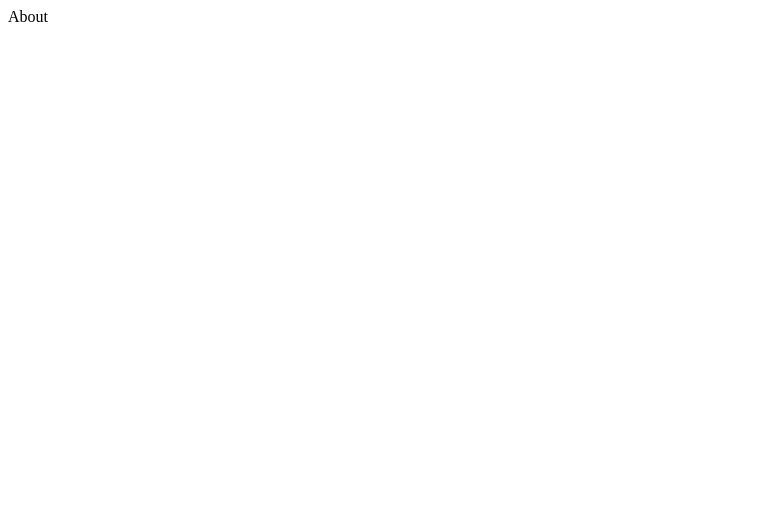
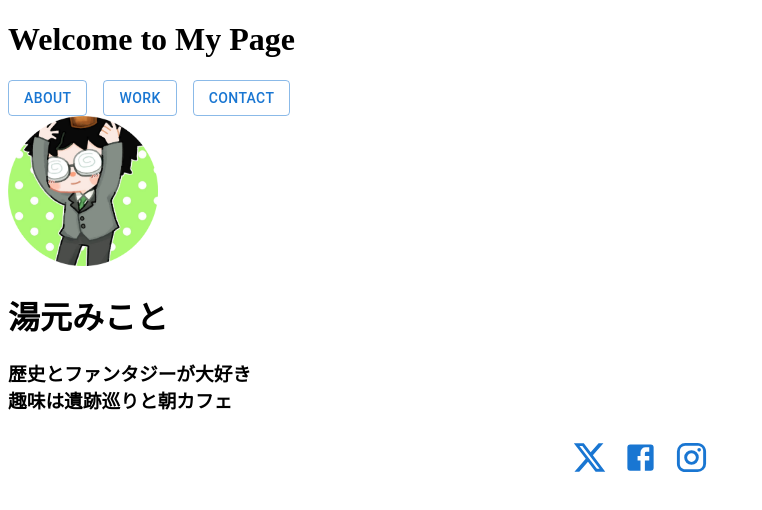
Before and after one commit to yoheihe/study, a Next.js app: page /about in a window 1280 px wide. Shown: the top 510 px of the page, without its empty margins (0-762 px from the left). Built offline with nearby package versions, Linux system fonts and the light colour scheme.

Commit message:
Aboutページ制作中

```diff
--- a/components/SocialIcons.js
+++ b/components/SocialIcons.js
@@ -6,15 +6,17 @@ import InstagramIcon from "@mui/icons-material/Instagram";
 const SocialIcons = () => {
   return (
     <Stack spacing={2} direction="row" justifyContent="center" alignItems="center">
+      <div className="icon-container">
       <IconButton href="https://x.com" target="_blank" rel="noopener noreferrer">
-        <XIcon fontSize="large" />
+        <XIcon fontSize="large" color="primary"/>
       </IconButton>
       <IconButton href="https://facebook.com" target="_blank" rel="noopener noreferrer">
-        <FacebookIcon fontSize="large" />
+        <FacebookIcon fontSize="large" color="primary"/>
       </IconButton>
       <IconButton href="https://instagram.com" target="_blank" rel="noopener noreferrer">
-        <InstagramIcon fontSize="large" />
+        <InstagramIcon fontSize="large" color="primary"/>
       </IconButton>
+      </div>
     </Stack>
   );
 };
--- a/pages/about.js
+++ b/pages/about.js
@@ -1,3 +1,30 @@
+'use client'
+import * as React from 'react';
+// import '../../styles/global.css';
+
+//コンポーネント使用
+import ButtonGroup from "../components/ButtonGroup";
+import ProfileSection from '../components/ProfileSection';
+import SocialIcons from "../components/SocialIcons";
+// import '../../styles/globals.css';
+
 export default function About() {
-  return <div>About</div>
+  return (
+    <main className="main-global">
+
+      <div className="top-container">
+        <div className="topText">
+          <h1>Welcome to My Page</h1>
+        </div>
+        <ButtonGroup />
+      </div>
+      <div className="about-profile">
+        <ProfileSection />
+      </div>
+
+      <SocialIcons />
+
+    </main>
+  );
+
 }
--- a/src/app/ToggleButtons.module.css
+++ b/src/app/ToggleButtons.module.css
@@ -1,5 +1,3 @@
-
-
 .main {
   display: flex;
   flex-direction: column;
--- a/src/app/globals.css
+++ b/src/app/globals.css
@@ -18,6 +18,23 @@ body {
   color: var(--foreground);
   background: var(--background);
   font-family: Arial, Helvetica, sans-serif;
+}
+
+
+
+.main-global {
+  display: flex;
+  flex-direction: column;
+  justify-content: center;
+  align-items: center;
+  height: 100vh;
+  text-align: center;
+}
+
+
+
+.h1 {
+  font-size: 3rem;
 }
 
 .top-container {
--- a/src/app/page.js
+++ b/src/app/page.js
@@ -18,18 +18,18 @@ export default function ToggleButtons() {
   };
 
   return (
-    <main className={styles.main}>
+    <main className="main-global">
 
       <div className="top-container">
         <div className="topText">
           <h1>Welcome to My Page</h1>
         </div>
-        <ButtonGroup handleDashboardClick={handleDashboardClick} />
+        <ButtonGroup />
       </div>
 
       <ProfileSection />
 
-      <SocialIcons SocialIcons={SocialIcons} />
+      <SocialIcons />
 
     </main>
   );
```
